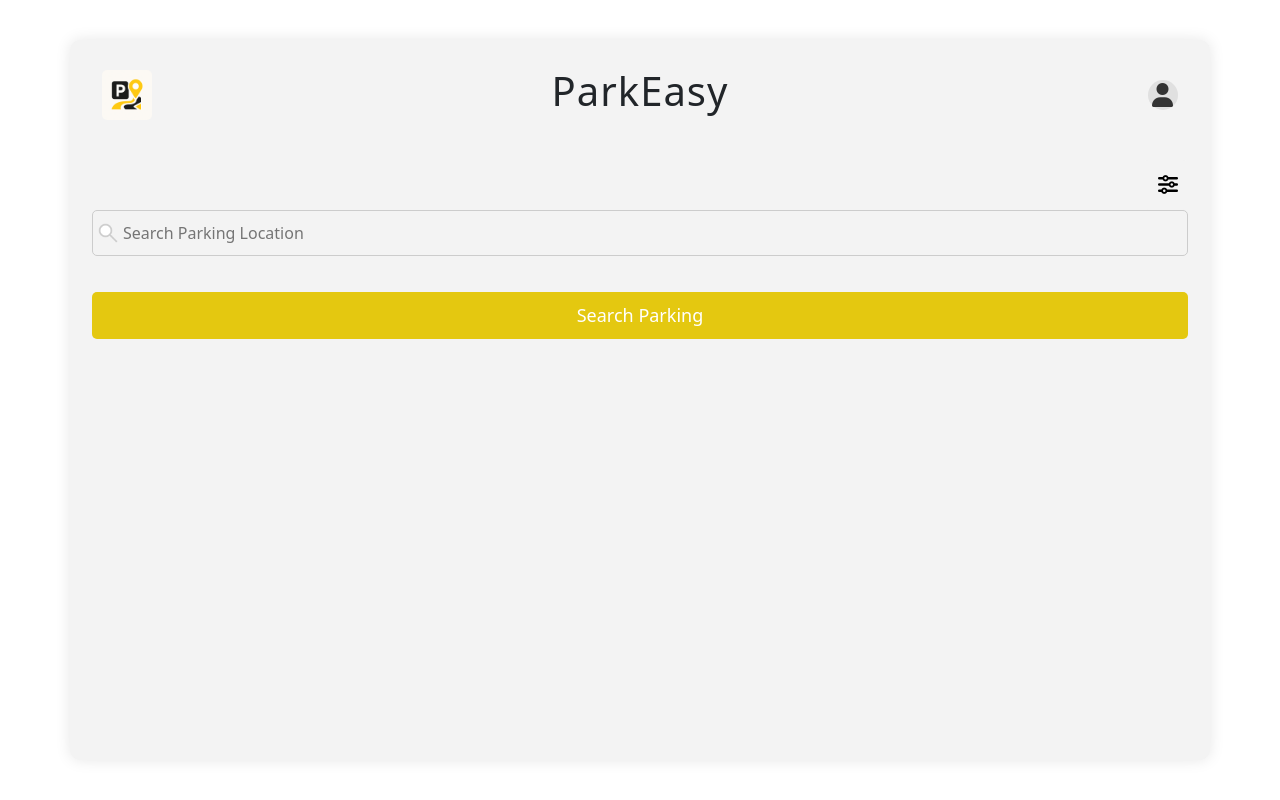
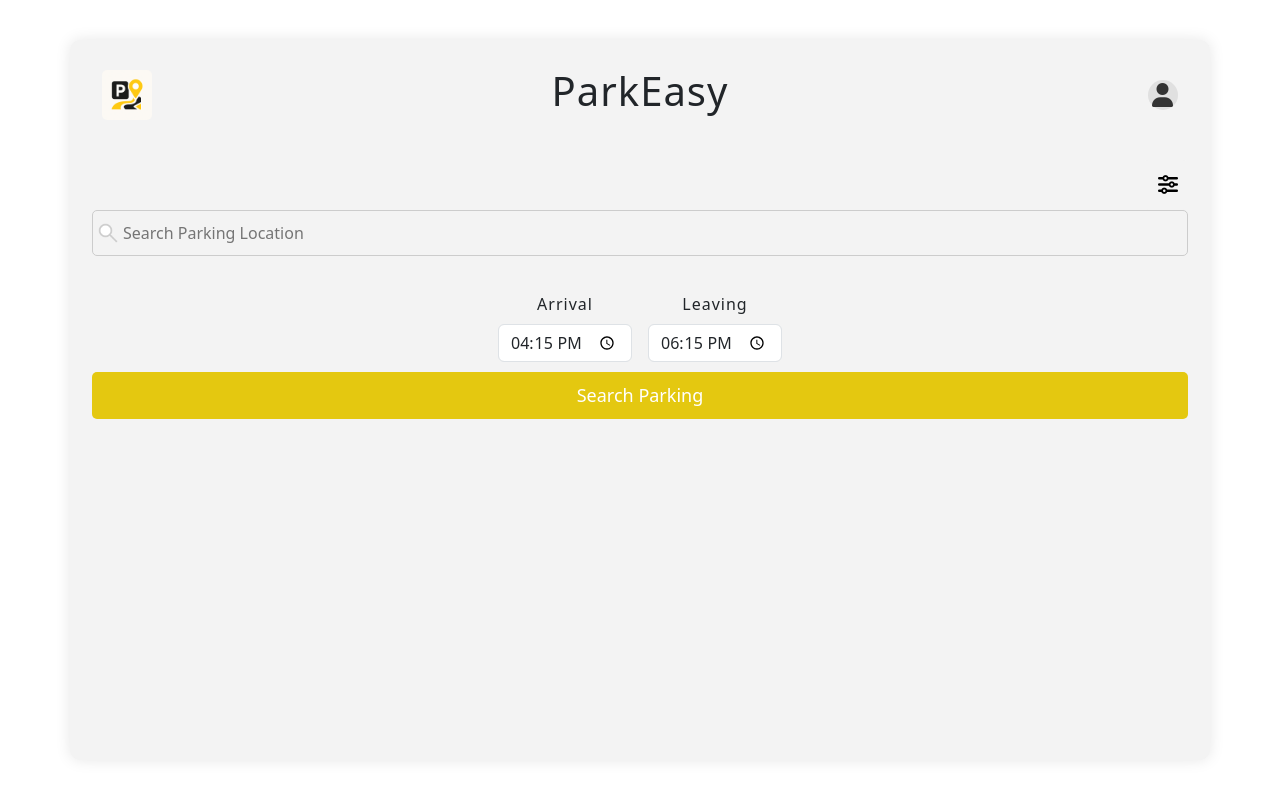
Before and after one commit to PaulaS06/parking-space-management-dortmund, a Flask app: page / in a window 1280 px wide. Run offline with Flask 3, Linux system fonts and the light colour scheme.

Commit message:
implemented time input

```diff
--- a/frontend/static/css/index.css
+++ b/frontend/static/css/index.css
@@ -209,3 +209,11 @@ input[type="text"] {
     height:30px;
     margin-top:20px;
 }
+
+.time-input{
+    max-width:150px !important;
+}
+
+.time-div{
+    margin-bottom:10px;
+}
--- /dev/null
+++ b/frontend/static/js/scripts.js
@@ -0,0 +1,22 @@
+    function roundToNextQuarter(date) {
+        const minutes = date.getMinutes();
+        const nextQuarter = Math.ceil(minutes / 15) * 15;
+        date.setMinutes(nextQuarter);
+        date.setSeconds(0);
+        return date;
+    }
+
+    function pad(num) {
+        return num.toString().padStart(2, '0');
+    }
+
+    window.onload = function() {
+        const now = new Date();
+        // Startzeit = nächster 15-Minuten-Schritt
+        const start = roundToNextQuarter(new Date(now));
+        // Endzeit = Startzeit + 2 Stunden
+        const end = new Date(start.getTime() + 2 * 60 * 60 * 1000);
+        // In HH:MM für <input type="time">
+        document.getElementById("startTime").value = pad(start.getHours()) + ':' + pad(start.getMinutes());
+        document.getElementById("endTime").value = pad(end.getHours()) + ':' + pad(end.getMinutes());
+    };
--- a/frontend/templates/index.html
+++ b/frontend/templates/index.html
@@ -30,6 +30,16 @@
             </button>
             <input id="search" type="text" placeholder="Search Parking Location">
             <ul id="suggestions"></ul>
+            <div class="row g-3 justify-content-center time-div">
+                <div class="col-md-6 time-input">
+                    <label for="startTime" class="form-label">Arrival</label>
+                    <input type="time" class="form-control" id="startTime">
+                </div>
+                <div class="col-md-6 time-input">
+                    <label for="endTime" class="form-label">Leaving</label>
+                    <input type="time" class="form-control" id="endTime">
+                </div>
+            </div>
             <input type="hidden" id="evChargingInput" name="ev_charging" value="false">
             <button type="submit" class="submit-btn" onclick="searchParking()">Search Parking</button>
             <ul id="parkingList" class="result-list"></ul>
@@ -59,6 +69,7 @@
         </div>
     </div>
 
+    <script src="/static/js/scripts.js"></script>
     <script src="/static/js/result_list.js"></script>
     <script src="/static/js/search_suggestions.js"></script>
     <script src="https://cdn.jsdelivr.net/npm/bootstrap@5.3.2/dist/js/bootstrap.bundle.min.js"></script>
```
